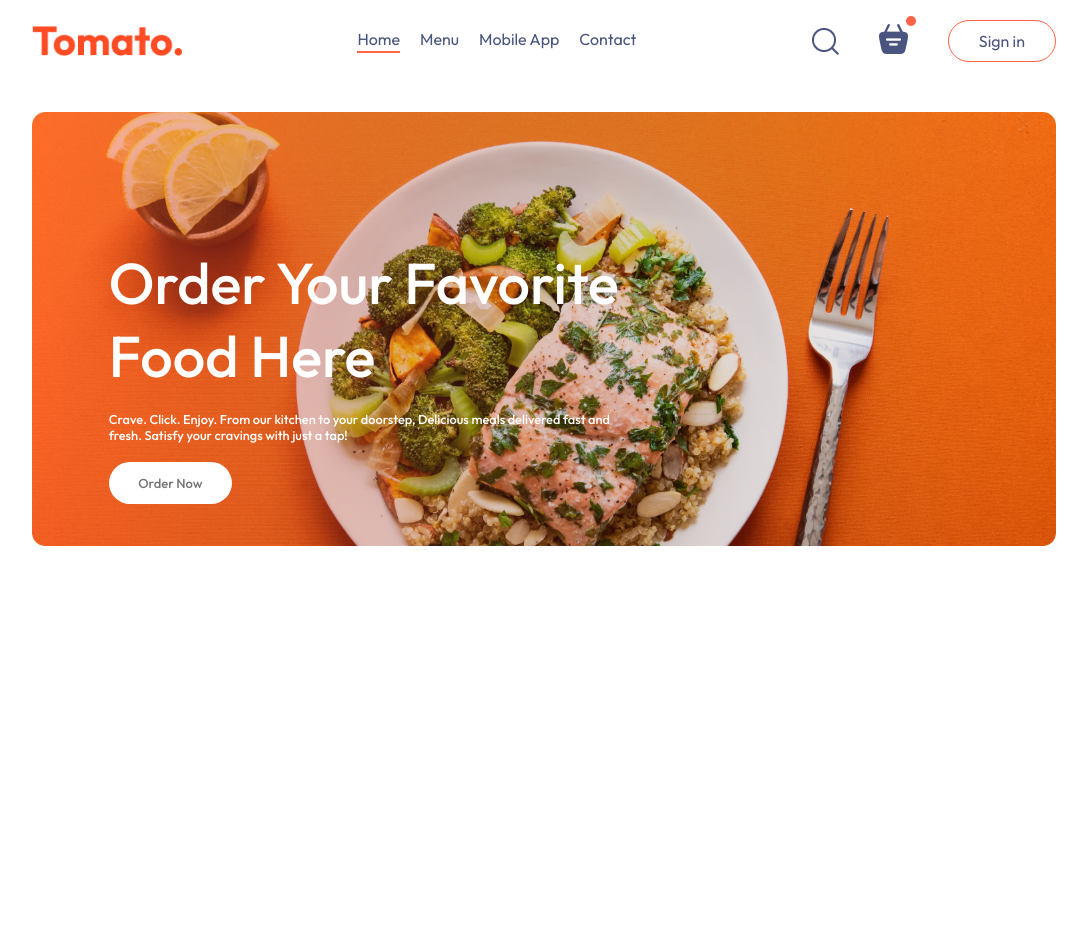
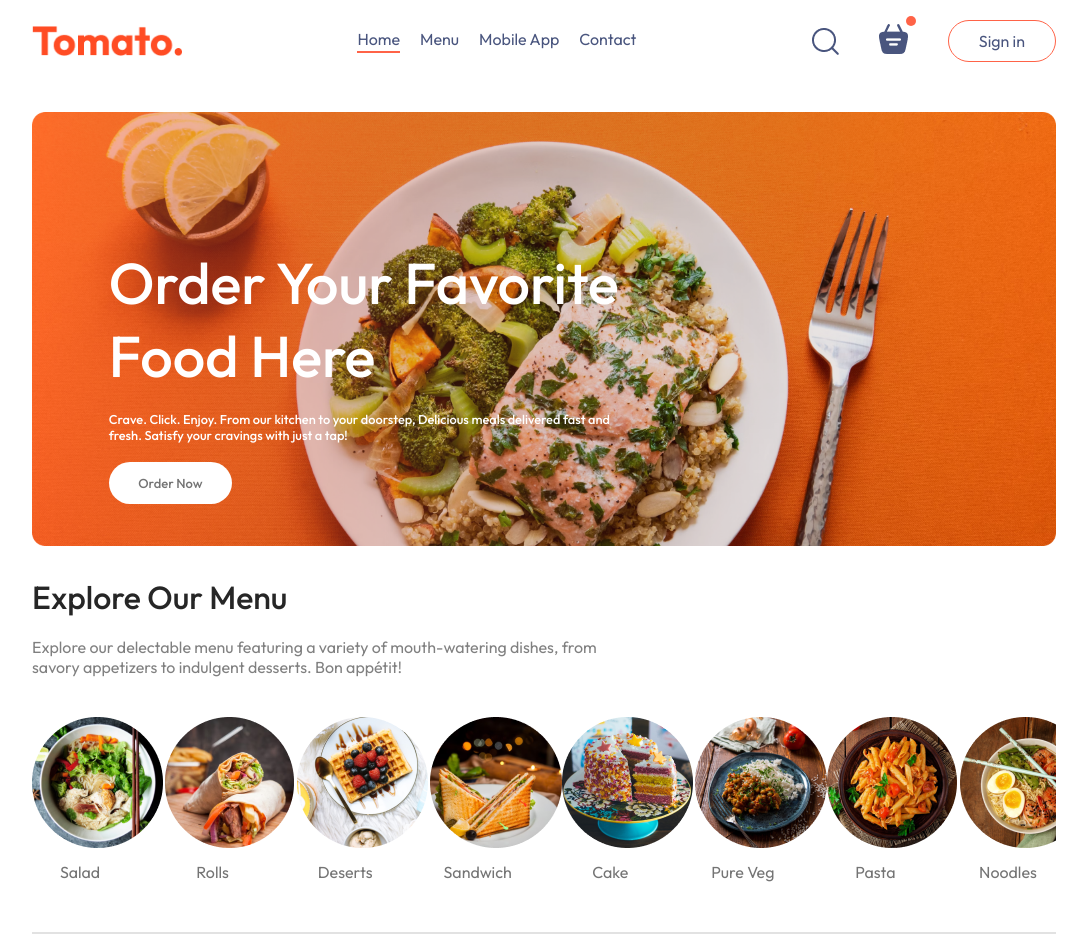
Before and after one commit to fmfahath/foody-delivery, a React (Vite) app in the folder frontend/: page / in a window 1280 px wide. Shown: the whole page, without its empty margins (96-1183 px from the left). Before the commit the page ends 800 px from the top, so only its background shows below. Built offline with nearby package versions, Linux system fonts and the light colour scheme.

Commit message:
frontend >> ExploreMenu -- component created, css added

```diff
--- /dev/null
+++ b/frontend/src/components/ExploreMenu/ExploreMenu.css
@@ -0,0 +1,52 @@
+.explore-menu {
+    display: flex;
+    flex-direction: column;
+    gap: 20px;
+}
+
+.explore-menu h1 {
+    color: #262626;
+    font-weight: 500;
+}
+
+
+.explore-menu-text {
+    color: #808080;
+    max-width: 60%;
+}
+
+.explore-menu-list {
+    display: flex;
+    justify-content: space-between;
+    align-items: center;
+    text-align: center;
+    gap: 30px;
+    margin: 20px 0px;
+    overflow-x: scroll;
+}
+
+.explore-menu-list::-webkit-scrollbar {
+    display: none;
+}
+
+.explore-menu-list-item {
+    width: 7.5vw;
+    min-width: 80px;
+    cursor: pointer;
+    border-radius: 50px;
+    transition: 0.2s;
+}
+
+.explore-menu-list-item p {
+    margin-top: 10px;
+    color: #747474;
+    font-size: max(1.2vw, 16px);
+    cursor: pointer;
+}
+
+.explore-menu hr {
+    margin: 10px 0px;
+    height: 2px;
+    background-color: #e2e2e2;
+    border: none;
+}
--- /dev/null
+++ b/frontend/src/components/ExploreMenu/ExploreMenu.jsx
@@ -0,0 +1,23 @@
+import React from 'react'
+import './ExploreMenu.css'
+import { menu_list } from '../../assets/assets'
+
+const ExploreMenu = () => {
+    return (
+        <div className='explore-menu' id='explore-menu'>
+            <h1>Explore Our Menu</h1>
+            <p className='explore-menu-text'>Explore our delectable menu featuring a variety of mouth-watering dishes, from savory appetizers to indulgent desserts. Bon appétit!</p>
+            <div className="explore-menu-list">
+                {menu_list.map((item, index) => (
+                    <div key={index} className="explore-menu-list-item">
+                        <img src={item.menu_image} alt={item.menu_name} />
+                        <p>{item.menu_name}</p>
+                    </div>
+                ))}
+            </div>
+            <hr />
+        </div>
+    )
+}
+
+export default ExploreMenu
--- a/frontend/src/pages/Home/Home.jsx
+++ b/frontend/src/pages/Home/Home.jsx
@@ -1,11 +1,13 @@
 import React from 'react'
 import './Home.css'
 import Header from '../../components/Header/header'
+import ExploreMenu from '../../components/ExploreMenu/ExploreMenu'
 
 const Home = () => {
     return (
         <div>
             <Header />
+            <ExploreMenu />
         </div>
     )
 }
```
